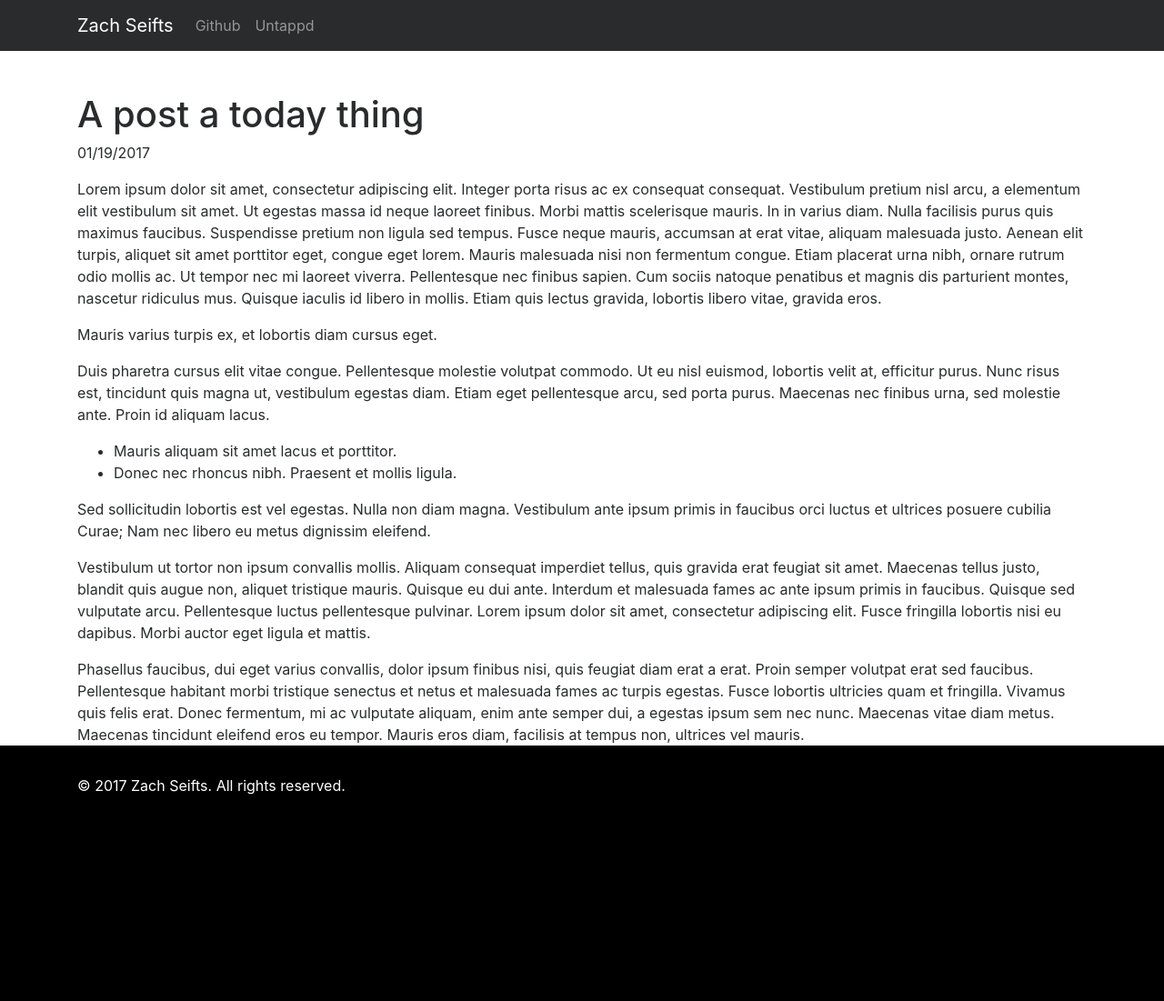
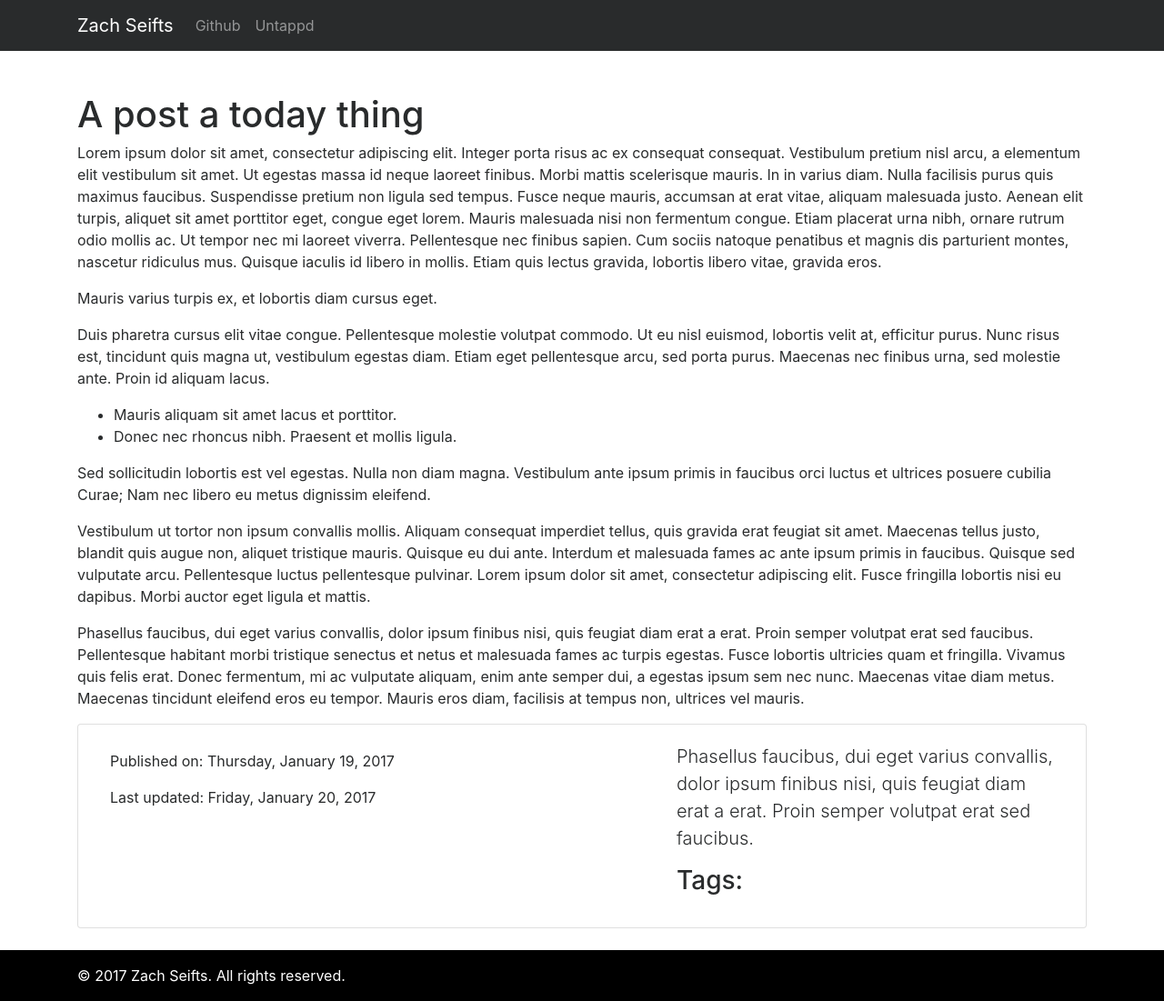
Before and after one commit to zachseifts/zachseifts.github.io, a Jekyll site: the page built from _posts/2017-01-19-test-post.md, in a window 1280 px wide. Shown: the whole page at 91% size. Built offline with Jekyll 4.4.1, drawn with Linux system fonts in a browser that asks for light colours; nearby versions of some CDN libraries; before the commit the page ends 900 px from its top, so only the background shows below that.

Commit message:
Adding in some more test code

```diff
--- a/_config.yml
+++ b/_config.yml
@@ -1,21 +1,22 @@
-name: My blog as a github pages thing.
+name: Zach Seifts's blog
 markdown: kramdown
 exclude: [Gemfile, Gemfile.lock]
 
+# Pagination
 paginate: 3
 paginate_path: "/posts/:num"
 
 sass:
   style: compressed
 
+# Load extra gems
 gems:
   - jekyll-seo-tag
+  - jekyll-sitemap
 
 # Jekyll SEO config
 title: Zach Seifts
-author: zach
-social:
-  name: Zach Seifts
 
+# Social things
 github: zachseifts
 untappd: notzach
--- a/_data/authors.yml
+++ /dev/null
@@ -1,2 +0,0 @@
-zach:
-  twitter: notzach
--- a/_layouts/post.html
+++ b/_layouts/post.html
@@ -2,9 +2,41 @@
 layout: default
 ---
 
-<h1>{{ page.title }}</h1>
-<p class="meta">{{ page.date | date: "%m/%d/%Y" }}</p>
+<div class="row">
+  <div class="col mb-4">
+    <h1>{{ page.title }}</h1>
+    {{ content }}
+    <div id="post-meta" class="card">
+      <div class="card-block">
 
-<div class="post">
-  {{ content }}
+        <div class="container-fluid">
+          <div class="row">
+            <div class="col-7">
+              <h2>
+                {% for author in page.authors %}
+                  {{ author }}{% if forloop.last == false %},{% endif %}
+                {% endfor %}
+              </h2>
+
+              <p>Published on: {{ page.date | date: "%A, %B %-d, %Y" }}</p>
+              {% if page.updated != null %}
+                <p>Last updated: {{ page.updated | date: "%A, %B %-d, %Y" }}</p>
+              {% endif %}
+              </p>
+            </div>
+            <div class="col-5">
+              <p class="lead">Phasellus faucibus, dui eget varius convallis, dolor ipsum finibus nisi, quis feugiat diam erat a erat. Proin semper volutpat erat sed faucibus.
+              <h3>Tags:</h3>
+              <ul>
+              {% for tag in page.tags %}
+                <li>{{ tag }}</li>
+              {% endfor %}
+              </ul>
+              </p>
+            </div>
+          </div>
+        </div>
+      </div>
+    </div>
+  </div>
 </div>
--- a/_posts/2017-01-19-test-post.md
+++ b/_posts/2017-01-19-test-post.md
@@ -2,6 +2,7 @@
 layout: post
 title: "A post a today thing"
 date: 2017-01-19
+updated: 2017-01-20
 ---
 
 Lorem ipsum dolor sit amet, consectetur adipiscing elit. Integer porta risus ac ex consequat consequat. Vestibulum pretium nisl arcu, a elementum elit vestibulum sit amet. Ut egestas massa id neque laoreet finibus. Morbi mattis scelerisque mauris. In in varius diam. Nulla facilisis purus quis maximus faucibus. Suspendisse pretium non ligula sed tempus. Fusce neque mauris, accumsan at erat vitae, aliquam malesuada justo. Aenean elit turpis, aliquet sit amet porttitor eget, congue eget lorem. Mauris malesuada nisi non fermentum congue. Etiam placerat urna nibh, ornare rutrum odio mollis ac. Ut tempor nec mi laoreet viverra. Pellentesque nec finibus sapien. Cum sociis natoque penatibus et magnis dis parturient montes, nascetur ridiculus mus. Quisque iaculis id libero in mollis. Etiam quis lectus gravida, lobortis libero vitae, gravida eros.
```
Also changed, not shown: _drafts/blog-post-template.md (+21 -1 lines).
